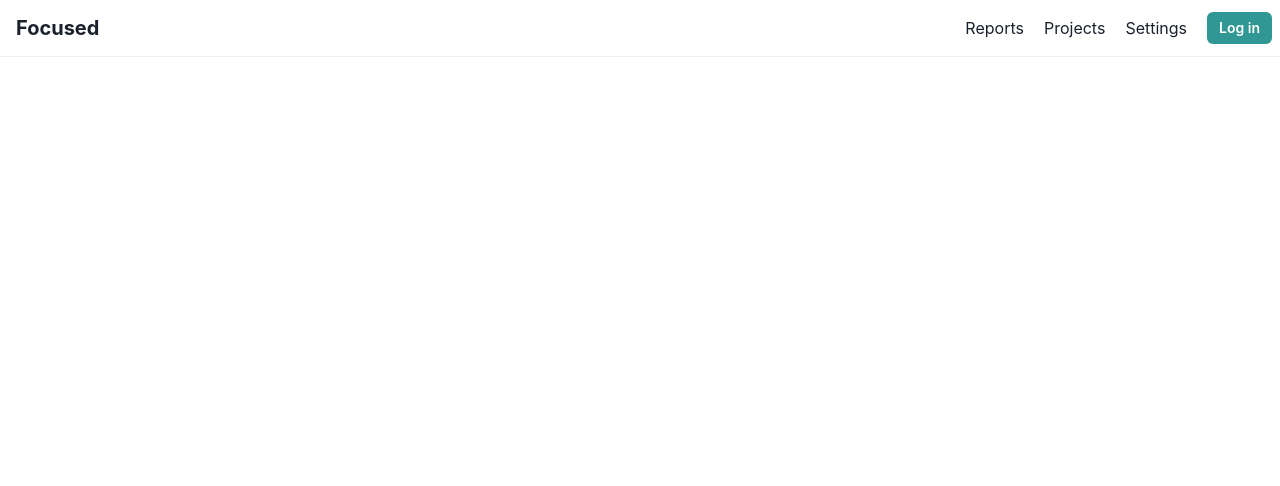
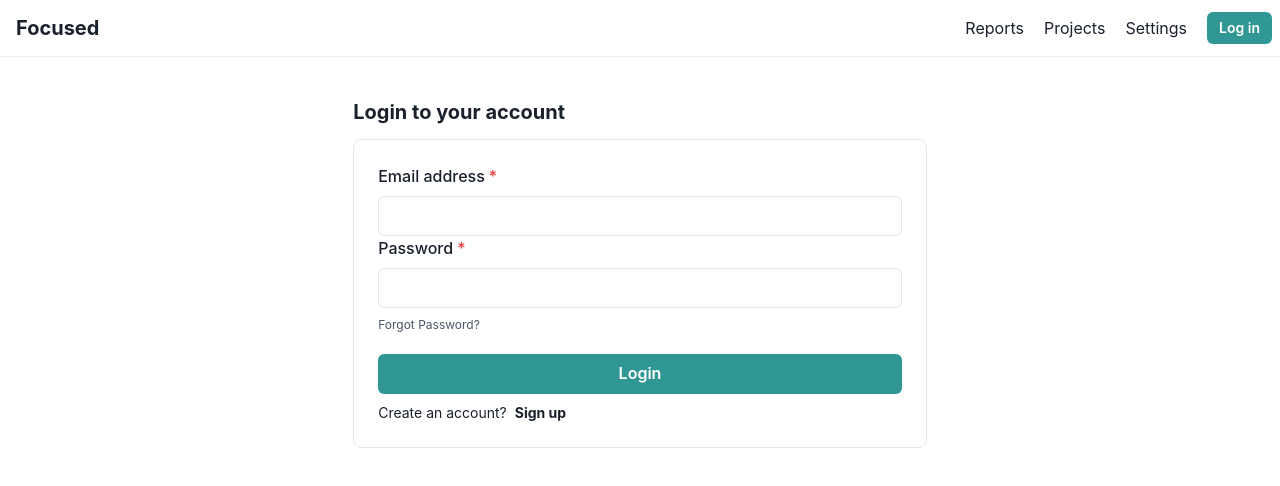
Before and after one commit to neutr0nian/focused, a React (Vite) app in the folder client/: page /access in a window 1280 px wide. Shown: the top 486 px of the page. Built offline with nearby package versions, Linux system fonts and the light colour scheme.

Commit message:
added form UI and validation

```diff
--- a/client/package.json
+++ b/client/package.json
@@ -15,6 +15,7 @@
     "@emotion/styled": "^11.10.5",
     "@reduxjs/toolkit": "^1.9.2",
     "d3": "^7.8.2",
+    "formik": "^2.2.9",
     "framer-motion": "^8.5.5",
     "react": "^18.2.0",
     "react-dom": "^18.2.0",
--- a/client/src/App.jsx
+++ b/client/src/App.jsx
@@ -3,6 +3,7 @@ import "./App.css";
 import { Route, Routes } from "react-router-dom";
 import { HomePage, ProjectBoard, Projects } from "./pages";
 import { Navbar } from "./components";
+import UserAccess from "./pages/UserAccess";
 
 function App() {
   return (
@@ -10,8 +11,9 @@ function App() {
       <Navbar />
       <Routes>
         <Route exact path="/" element={<HomePage />} />
-        <Route exact path='/projects' element={<Projects />} />
-        <Route exact path='/projects/board' element={<ProjectBoard />} />
+        <Route exact path="/projects" element={<Projects />} />
+        <Route exact path="/projects/board" element={<ProjectBoard />} />
+        <Route exact path="/access" element={<UserAccess />} />
       </Routes>
     </div>
   );
--- a/client/src/components/Navbar.jsx
+++ b/client/src/components/Navbar.jsx
@@ -8,38 +8,43 @@ import {
   HStack,
   Spacer,
   Text,
-  useDisclosure
+  useDisclosure,
 } from "@chakra-ui/react";
 import React from "react";
 import { Link } from "react-router-dom";
 import Reports from "./Reports";
 
 const Navbar = () => {
-  const { isOpen, onOpen, onClose } = useDisclosure()
+  const { isOpen, onOpen, onClose } = useDisclosure();
 
   return (
     <div>
-      <Flex minWidth="max-content" alignItems="center" gap="2" marginX={2} marginY={2}>
+      <Flex
+        minWidth="max-content"
+        alignItems="center"
+        gap="2"
+        marginX={2}
+        marginY={2}
+      >
         <Box p="2">
-          <Link to='/'>
-          <Heading size="md">Focused</Heading>
+          <Link to="/">
+            <Heading size="md">Focused</Heading>
           </Link>
         </Box>
         <Spacer />
-        <HStack spacing='20px'>
-
+        <HStack spacing="20px">
           <Reports isOpen={isOpen} onOpen={onOpen} onClose={onClose} />
-          <Link to='/projects'>
-          <Text colorScheme="teal">
-            Projects
-          </Text>
+          <Link to="/projects">
+            <Text colorScheme="teal">Projects</Text>
           </Link>
           <Text size="sm" colorScheme="teal">
             Settings
           </Text>
-          <Button size="sm" colorScheme="teal">
-            Log in
-          </Button>
+          <Link to="/access">
+            <Button size="sm" colorScheme="teal">
+              Log in
+            </Button>
+          </Link>
         </HStack>
       </Flex>
       <Divider size="xl" colorScheme="purple" />
--- /dev/null
+++ b/client/src/components/userAccess/Login.jsx
@@ -0,0 +1,104 @@
+import React from "react";
+import {
+  Box,
+  Button,
+  Container,
+  FormControl,
+  FormErrorMessage,
+  FormLabel,
+  HStack,
+  Input,
+  Stack,
+  Text,
+} from "@chakra-ui/react";
+import { Field, Form, Formik } from "formik";
+
+const validate = (values) => {
+  const errors = {};
+  if (!values.email) {
+    errors.email = "Required";
+  } else if (!/^[A-Z0-9._%+-]+@[A-Z0-9.-]+\.[A-Z]{2,4}$/i.test(values.email)) {
+    errors.email = "Invalid email address";
+  }
+  if (!values.password) {
+    errors.password = "Required";
+  }
+  return errors;
+};
+
+const Login = ({ setShowForm }) => {
+  return (
+    <div>
+      <Container mt={10}>
+        <Text marginY={3} fontWeight={700} fontSize="xl">
+          Login to your account
+        </Text>
+        <Box borderRadius="lg" borderWidth="1px" p={6}>
+          <Stack>
+            <Formik
+              initialValues={{
+                email: "",
+                password: "",
+              }}
+              validate={validate}
+              onSubmit={(values, actions) => {
+                console.log("loggin");
+                alert(JSON.stringify(values, null, 2));
+              }}
+            >
+              {(props) => (
+                <Form>
+                  <Field name="email">
+                    {({ field, form }) => (
+                      <FormControl
+                        isRequired
+                        isInvalid={form.errors.email && form.touched.email}
+                      >
+                        <FormLabel>Email address</FormLabel>
+                        <Input {...field} type="email" />
+                        <FormErrorMessage>{form.errors.email}</FormErrorMessage>
+                      </FormControl>
+                    )}
+                  </Field>
+                  <Field name="password">
+                    {({ field, form }) => (
+                      <FormControl isRequired>
+                        <FormLabel>Password</FormLabel>
+                        <Input {...field} type="password" />
+                      </FormControl>
+                    )}
+                  </Field>
+                  <Text
+                    marginY={2}
+                    color={"gray.600"}
+                    fontSize="xs"
+                    cursor="pointer"
+                  >
+                    Forgot Password?
+                  </Text>
+                  <Button
+                    mt={3}
+                    w="full"
+                    colorScheme="teal"
+                    isLoading={props.isSubmitting}
+                    type="submit"
+                  >
+                    Login
+                  </Button>
+                </Form>
+              )}
+            </Formik>
+          </Stack>
+          <HStack mt={2} fontSize="sm">
+            <Text>Create an account?</Text>
+            <Text as="b" cursor="pointer" onClick={() => setShowForm("signup")}>
+              Sign up
+            </Text>
+          </HStack>
+        </Box>
+      </Container>
+    </div>
+  );
+};
+
+export default Login;
--- /dev/null
+++ b/client/src/components/userAccess/Signup.jsx
@@ -0,0 +1,172 @@
+import React from "react";
+import {
+  Box,
+  Button,
+  Container,
+  FormControl,
+  FormErrorMessage,
+  FormLabel,
+  HStack,
+  Input,
+  Stack,
+  Text,
+} from "@chakra-ui/react";
+import { Field, Form, Formik } from "formik";
+
+const validate = (values) => {
+  const errors = {};
+  if (!values.firstName) {
+    errors.firstName = "Required";
+  } else if (values.firstName.length > 15) {
+    errors.firstName = "Must be 15 characters or less";
+  }
+
+  if (!values.lastName) {
+    errors.lastName = "Required";
+  } else if (values.lastName.length > 20) {
+    errors.lastName = "Must be 20 characters or less";
+  }
+
+  if (!values.email) {
+    errors.email = "Required";
+  } else if (!/^[A-Z0-9._%+-]+@[A-Z0-9.-]+\.[A-Z]{2,4}$/i.test(values.email)) {
+    errors.email = "Invalid email address";
+  }
+  if (!values.password) {
+    errors.password = "Required";
+  } else if (values.password.length < 8) {
+    errors.password = "Please choose a strong password";
+  }
+
+  if (!values.confirmPassword) {
+    errors.confirmPassword = "Required";
+  } else if (values.password !== values.confirmPassword) {
+    errors.confirmPassword = "Password must match";
+  }
+  return errors;
+};
+
+const Signup = ({ setShowForm }) => {
+  return (
+    <div>
+      <Container mt={10}>
+        <Text marginY={3} fontWeight={700} fontSize="xl">
+          Create your account
+        </Text>
+        <Box borderRadius="lg" borderWidth="1px" p={6}>
+          <Stack>
+            <Formik
+              initialValues={{
+                firstName: "",
+                lastName: "",
+                email: "",
+                password: "",
+                confirmPassword: "",
+              }}
+              validate={validate}
+              onSubmit={(values, actions) => {
+                alert(JSON.stringify(values, null, 2));
+              }}
+            >
+              {(props) => (
+                <Form>
+                  <Field name="firstName">
+                    {({ field, form }) => (
+                      <FormControl
+                        isRequired
+                        isInvalid={
+                          form.errors.firstName && form.touched.firstName
+                        }
+                      >
+                        <FormLabel>First Name</FormLabel>
+                        <Input {...field} />
+                        <FormErrorMessage>
+                          {form.errors.firstName}
+                        </FormErrorMessage>
+                      </FormControl>
+                    )}
+                  </Field>
+                  <Field name="lastName">
+                    {({ field, form }) => (
+                      <FormControl
+                        isRequired
+                        isInvalid={
+                          form.errors.lastName && form.touched.lastName
+                        }
+                      >
+                        <FormLabel>Last Name</FormLabel>
+                        <Input {...field} />
+                        <FormErrorMessage>
+                          {form.errors.lastName}
+                        </FormErrorMessage>
+                      </FormControl>
+                    )}
+                  </Field>
+                  <Field name="email">
+                    {({ field, form }) => (
+                      <FormControl
+                        isRequired
+                        isInvalid={form.errors.email && form.touched.email}
+                      >
+                        <FormLabel>Email address</FormLabel>
+                        <Input {...field} type="email" />
+                        <FormErrorMessage>{form.errors.email}</FormErrorMessage>
+                      </FormControl>
+                    )}
+                  </Field>
+                  <Field name="password">
+                    {({ field, form }) => (
+                      <FormControl
+                        isRequired
+                        isInvalid={
+                          form.errors.password && form.touched.password
+                        }
+                      >
+                        <FormLabel>Password</FormLabel>
+                        <Input {...field} type="password" />
+                        <FormErrorMessage>
+                          {form.errors.password}
+                        </FormErrorMessage>
+                      </FormControl>
+                    )}
+                  </Field>
+                  <Field name="confirmPassword">
+                    {({ field, form }) => (
+                      <FormControl
+                        isRequired
+                        isInvalid={form.errors.confirmPassword}
+                      >
+                        <FormLabel>Password</FormLabel>
+                        <Input {...field} type="password" />
+                        <FormErrorMessage>
+                          {form.errors.confirmPassword}
+                        </FormErrorMessage>
+                      </FormControl>
+                    )}
+                  </Field>
+                  <Button
+                    mt={3}
+                    w="full"
+                    colorScheme="teal"
+                    type="submit"
+                    isLoading={props.isSubmitting}
+                  >
+                    Create
+                  </Button>
+                </Form>
+              )}
+            </Formik>
+          </Stack>
+          <HStack mt={2} fontSize="sm">
+            <Text>Already have an account?</Text>
+            <Text as="b" cursor="pointer" onClick={() => setShowForm("login")}>
+              Log in
+            </Text>
+          </HStack>
+        </Box>
+      </Container>
+    </div>
+  );
+};
+
+export default Signup;
--- /dev/null
+++ b/client/src/pages/UserAccess.jsx
@@ -0,0 +1,18 @@
+import React, { useState } from "react";
+import Login from "../components/userAccess/Login";
+import Signup from "../components/userAccess/Signup";
+
+const UserAccess = () => {
+  const [showForm, setShowForm] = useState("login");
+  return (
+    <div>
+      {showForm === "login" ? (
+        <Login setShowForm={setShowForm} />
+      ) : (
+        <Signup setShowForm={setShowForm} />
+      )}
+    </div>
+  );
+};
+
+export default UserAccess;
```
Also changed, not shown: 1 other file (tests, documents, lock files or other folders).
